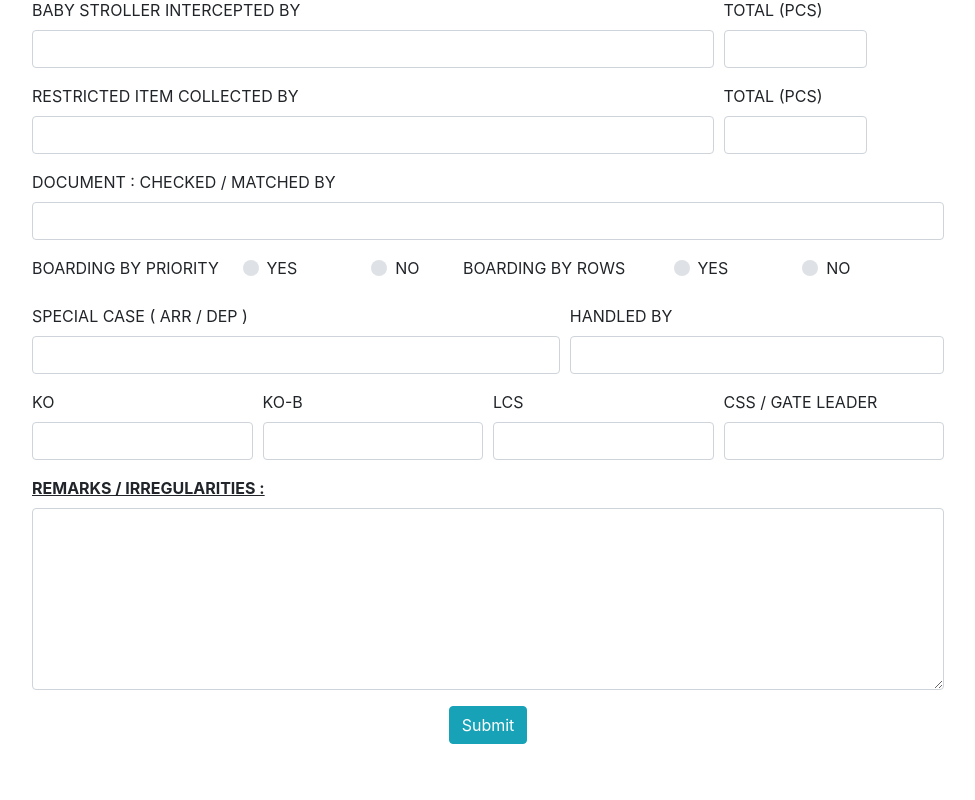
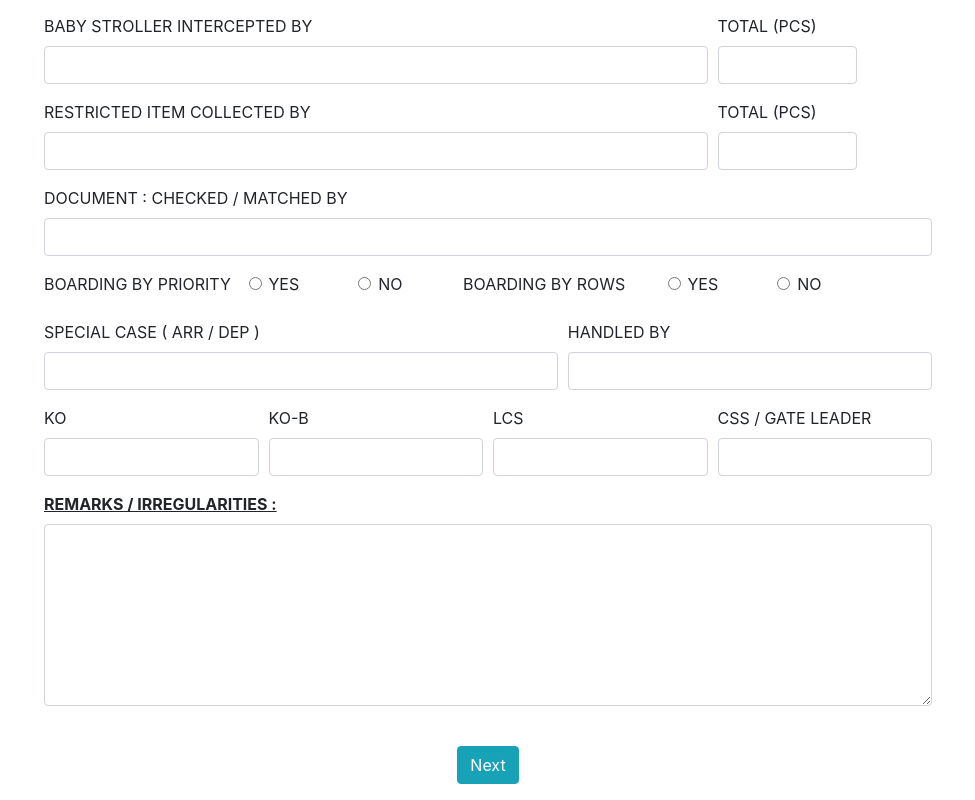
Before and after one commit to suchananw/thai-airway, a React (Create React App) app: page / in a window 1280 px wide. Shown: the part 1761-2561 px from the top of the page, without its empty margins (152-1127 px from the left). Before the commit the page ends 2529 px from the top, so only its background shows below. Built offline with nearby package versions, Linux system fonts and the light colour scheme.

Commit message:
enable radio button

```diff
--- a/src/App.js
+++ b/src/App.js
@@ -3,13 +3,32 @@ import './App.css';
 import ReportForm from './components/ReportForm';
 
 class App extends Component {
+  constructor() {
+    super()
+    this.state = {
+      page: 'report'
+    }
+  }
+
   render() {
     return (
       <div className="App">
         <header className="App-header p-4 font-weight-bold">
-          <h5>Handling Report</h5>
+          <h5>{(this.state.page==='report')? "Handling Report": "Checklist"}</h5>
         </header>
-        <ReportForm />
+        {(this.state.page==='report')
+        ?<div class="m-3">
+          <ReportForm />
+          <button type="submit" class="btn btn-info">Next</button>
+        </div>
+        :(this.state.page==='checklist')
+          ?<div class="m-3">
+
+            <button type="submit" class="btn btn-info">Back</button>
+            <button type="submit" class="btn btn-info">Submit</button>
+          </div>
+          :<div>Loading ...</div>
+        }
       </div>
     );
   }
--- a/src/components/FormCheck.js
+++ b/src/components/FormCheck.js
@@ -14,13 +14,13 @@ export default class FormCheck extends Component {
         <div class="col-sm-6">
           <label class="text-uppercase">{label}</label>
         </div>
-        <div class="custom-control custom-radio custom-control-inline col-sm-3">
-          <input type="radio" id="radioInline1" name="radioInline1" class="custom-control-input"/>
-          <label class="custom-control-label">YES</label>
+        <div class="form-check radio-inline col-sm-3">
+          <input type="radio" id={`${id}_yes`} name={id} class="form-check-input"/>
+          <label class="form-check-label">YES</label>
         </div>
-        <div class="custom-control custom-radio custom-control-inline">
-          <input type="radio" id="radioInline2" name="radioInline1" class="custom-control-input"/>
-          <label class="custom-control-label">NO</label>
+        <div class="form-check radio-inline">
+          <input type="radio" id={`${id}_no`} name={id} class="form-check-input"/>
+          <label class="form-check-label">NO</label>
         </div>
       </div>
     );
--- a/src/components/ReportForm.js
+++ b/src/components/ReportForm.js
@@ -117,8 +117,8 @@ export default class ReportForm extends Component {
               <FormText label="DOCUMENT : CHECKED / MATCHED BY" span="12"/>
             </div>
             <div class="form-row">
-              <FormCheck label="BOARDING BY PRIORITY" id="checkyes1" span="6"/>
-              <FormCheck label="BOARDING BY ROWS" id="checkyes2" span="6"/>
+              <FormCheck label="BOARDING BY PRIORITY" id="radio1" span="6"/>
+              <FormCheck label="BOARDING BY ROWS" id="radio2" span="6"/>
             </div>
             <div class="form-row">
               <FormText label="SPECIAL CASE ( ARR / DEP )" span="7"/>
@@ -137,7 +137,6 @@ export default class ReportForm extends Component {
                 <textarea class="form-control" id="remark" rows="7" value={this.state.remark} onChange={this.handleRemarkChange}></textarea>
               </div>
             </div>
-            <button type="submit" class="btn btn-info">Submit</button>
           </form>
         </div>
     );
```
